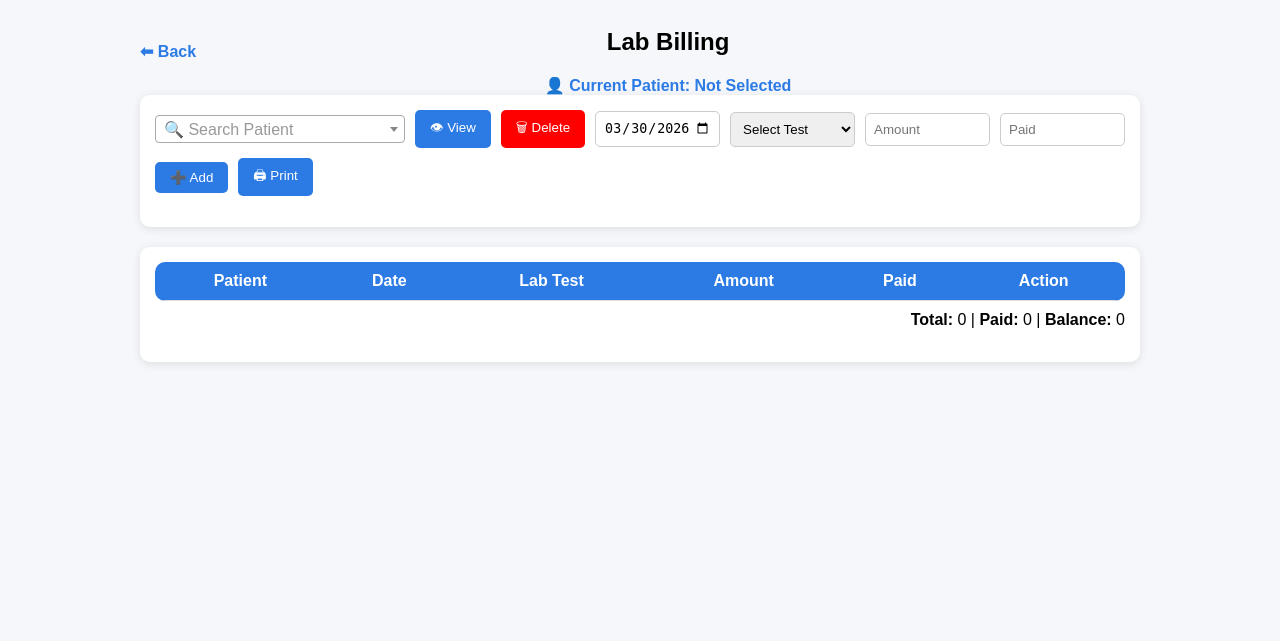
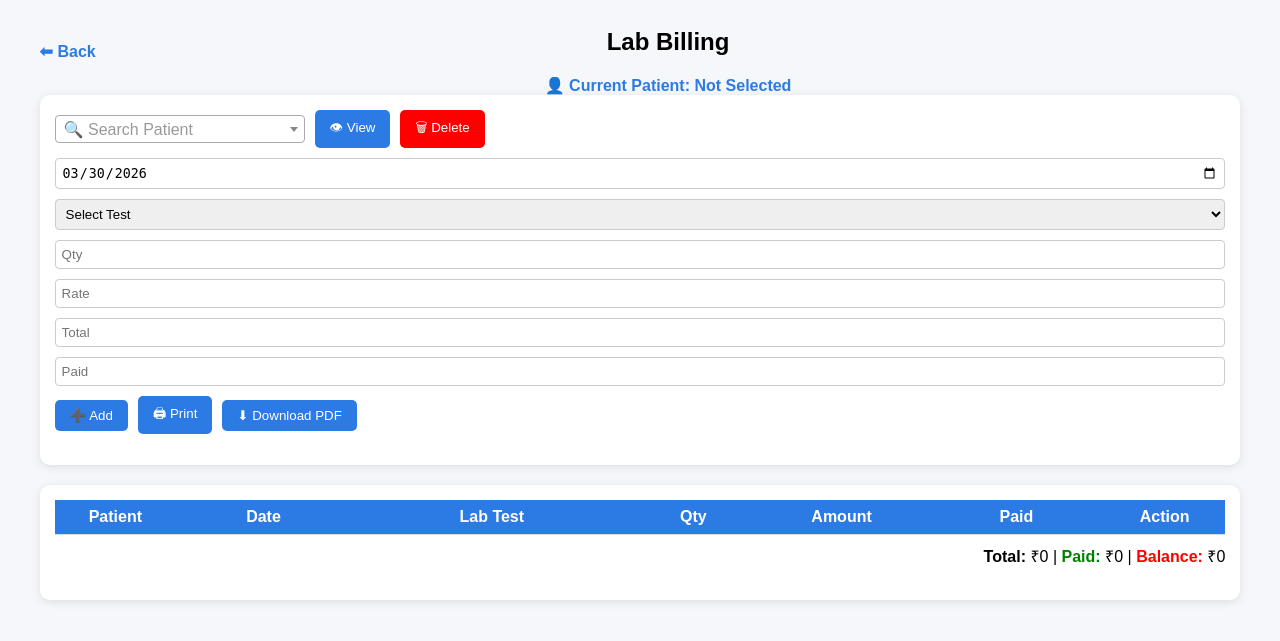
Before and after one commit to ashish8167/jjhealthcare, a Django app: page /lab/ in a window 1280 px wide. Shown: the top 641 px of the page. Run offline with Django 5.2, Linux system fonts and the light colour scheme; a user stored in the database is signed in; tables that the repository leaves empty hold one stand-in row (values such as "Sample post"); lists and menus that the app fills with data are empty; some libraries are stand-ins or nearby versions.

Commit message:
minor changes

```diff
--- a/hospital_app/core/templates/billing.html
+++ b/hospital_app/core/templates/billing.html
@@ -10,7 +10,8 @@ body {
 
 /* CONTAINER */
 .container {
-    width: 1000px;
+    width: 95%;
+    max-width: 1400px;
     margin: auto;
 }
 
@@ -27,6 +28,7 @@ h2 {
     margin-bottom: 20px;
     border-radius: 10px;
     box-shadow: 0 2px 10px rgba(0,0,0,0.1);
+    overflow-x: auto;   /* 🔥 ADD THIS */
 }
 
 /* FORM */
@@ -37,12 +39,20 @@ form {
     align-items: center;
 }
 
-select, input {
+/* select, input {
     padding: 8px;
     border: 1px solid #ccc;
     border-radius: 5px;
     flex: 1;
-    min-width: 120px;
+    min-width: 80px;
+    box-sizing: border-box;
+} */
+select, input {
+    width: 100%;
+    padding: 6px;
+    border: 1px solid #ccc;
+    border-radius: 4px;
+    box-sizing: border-box;
 }
 
 /* BUTTON */
@@ -64,18 +74,24 @@ table {
     width: 100%;
     border-collapse: collapse;
     border-radius: 10px;
-    overflow: hidden;
+    min-width: 1100px;  /* 🔥 IMPORTANT (because of Qty column) */
+    table-layout: fixed;
 }
 
 th {
     background: #2c7be5;
     color: white;
+    position: sticky;
+    top: 0;
+    z-index: 2;
 }
 
 th, td {
-    padding: 10px;
+    padding: 8px;
     text-align: center;
     border-bottom: 1px solid #ddd;
+    overflow: hidden;
+    text-overflow: ellipsis;
 }
 
 tr:hover {
@@ -100,6 +116,13 @@ tr:hover {
     font-weight: bold;
     color: #2c7be5;
 }
+th:nth-child(1), td:nth-child(1) { width: 10%; }
+th:nth-child(2), td:nth-child(2) { width: 15%; }
+th:nth-child(3), td:nth-child(3) { width: 25%; }
+th:nth-child(4), td:nth-child(4) { width: 10%; }
+th:nth-child(5), td:nth-child(5) { width: 15%; }
+th:nth-child(6), td:nth-child(6) { width: 15%; }
+th:nth-child(7), td:nth-child(7) { width: 10%; }
 </style>
 
 
@@ -212,11 +235,18 @@ tr:hover {
 
 {% endif %}
 
-<input name="amount" placeholder="Amount">
+{% if category != "doctor" and category != "other" and category != "room" %}
+    <input type="number" id="qty" name="qty" placeholder="Qty" oninput="calcAmount()">
+{% endif %}
+
+<input type="number" id="rate" name="amount" placeholder="Rate" oninput="calcAmount()">
+<input type="number" id="total" placeholder="Total" readonly>
+
 <input name="paid" placeholder="Paid">
 
 <button type="submit">➕ Add</button>
 <button type="button" onclick="printPatient()">🖨 Print</button>
+<button type="button" onclick="downloadPDF()">⬇ Download PDF</button>
 </form>
 </div>
 
@@ -247,6 +277,10 @@ tr:hover {
         {% endif %}
     {% endif %}
 
+{% if category != "doctor" and category != "other" and category != "room" %}
+    <th>Qty</th>
+{% endif %}
+
     <th>Amount</th>
     <th>Paid</th>
     <th>Action</th>
@@ -262,15 +296,28 @@ tr:hover {
 
 {% if category == "room" %}
 
-<td><input type="date" name="from_date" value="{{ r.from_date }}"></td>
-<td><input type="date" name="to_date" value="{{ r.to_date }}"></td>
-<td><input name="item" value="{{ r.item_name }}"></td>
+<td>
+    <input type="date" name="from_date" value="{{ r.from_date|date:'Y-m-d' }}">
+</td>
+
+<td>
+    <input type="date" name="to_date" value="{{ r.to_date|date:'Y-m-d' }}">
+</td>
+
+<td>
+    <input name="item" value="{{ r.item_name }}">
+</td>
 
 {% else %}
 
 <td><input type="date" name="date" value="{{ r.date|date:'Y-m-d' }}"></td>
 <td><input name="item" value="{{ r.item_name }}"></td>
 
+{% endif %}
+
+<!-- <td><input name="amount" value="{{ r.amount }}"></td> -->
+{% if category != "doctor" and category != "other" and category != "room" %}
+    <td><input name="qty" value="{{ r.quantity }}"></td>
 {% endif %}
 
 <td><input name="amount" value="{{ r.amount }}"></td>
@@ -288,11 +335,15 @@ tr:hover {
 </table>
 
 <!-- TOTAL -->
-<div class="total-box">
-    <b>Total:</b> {{ total_amount }} |
+<div class="total-box" style="font-size:16px;">
+    <b>Total:</b> ₹{{ total_amount }} |
+    <b style="color:green;">Paid:</b> ₹{{ total_paid }} |
+    <b style="color:red;">Balance:</b> ₹{{ balance }}
+</div>
+    <!-- <b>Total:</b> {{ total_amount }} |
     <b>Paid:</b> {{ total_paid }} |
     <b>Balance:</b> {{ balance }}
-</div>
+</div> -->
 
 <br>
 
@@ -409,3 +460,31 @@ $(document).ready(function() {
 
 });
 </script>
+
+<script>
+function downloadPDF() {
+    let patientId = document.getElementById("patientSelect").value;
+    let category = "{{ category }}";
+
+    if (!patientId) {
+        alert("⚠ Please select patient first");
+        return;
+    }
+
+    window.location.href = `/download-pdf/${patientId}/${category}/`;
+}
+</script>
+
+<script>
+function calcAmount() {
+    let qty = document.getElementById("qty")?.value || 1;
+    let rate = document.getElementById("rate")?.value || 0;
+
+    let total = qty * rate;
+
+    let totalField = document.getElementById("total");
+    if (totalField) {
+        totalField.value = total;
+    }
+}
+</script>
--- a/hospital_app/core/urls.py
+++ b/hospital_app/core/urls.py
@@ -20,5 +20,6 @@ urlpatterns = [
     path('delete/<int:id>/', views.delete_record, name='delete'),
     path('edit/<int:id>/', views.edit_record, name='edit'),
     path('set-patient/<int:id>/', views.set_patient, name='set_patient'),
+    path('download-pdf/<int:patient_id>/<str:category>/', views.download_pdf, name='download_pdf'),
 
 ]
--- a/hospital_app/core/views.py
+++ b/hospital_app/core/views.py
@@ -7,6 +7,10 @@ from datetime import date
 from django.utils import timezone
 from django.shortcuts import render, redirect
 from .models import Patient
+from django.http import HttpResponse
+from django.template.loader import render_to_string
+from weasyprint import HTML
+from datetime import date
 
 # 🔐 LOGIN
 def login_view(request):
@@ -128,21 +132,56 @@ def billing_page(request, category):
             )
         # 🔥 OTHER CATEGORIES
         else:
+            qty = int(request.POST.get('qty') or 1)
+            rate = int(request.POST.get('amount') or 0)
+
+            # apply qty only for selected categories
+            if category not in ["doctor", "other", "room"]:
+                final_amount = qty * rate
+            else:
+                final_amount = rate
+                qty = ""   # no qty for these
+
             Billing.objects.create(
                 patient_id=patient_id,
                 category=category,
                 date=request.POST.get('date') or timezone.now().date(),
                 item_name=item_name,
-                quantity=request.POST.get('qty', ''),
-                amount=int(request.POST.get('amount') or 0),
+                quantity=qty,
+                amount=final_amount,
                 paid_amount=int(request.POST.get('paid') or 0)
             )
 
         return redirect(category)
 
     # totals
-    total_amount = sum(r.amount for r in records)
-    total_paid = sum(r.paid_amount for r in records)
+    # total_amount = sum(r.amount for r in records)
+    # total_paid = sum(r.paid_amount for r in records)
+    # balance = total_amount - total_paid
+    total_amount = 0
+    total_paid = 0
+    for r in records:
+
+        if category == "room":
+            if r.from_date and r.to_date:
+                days = (r.to_date - r.from_date).days + 1
+                days = max(days, 1)
+
+                r.total_days = days
+                r.calculated_amount = days * r.amount
+
+                total_amount += r.calculated_amount
+            else:
+                r.total_days = 1
+                r.calculated_amount = r.amount
+                total_amount += r.amount
+
+        else:
+            r.calculated_amount = r.amount
+            total_amount += r.amount
+
+        total_paid += r.paid_amount or 0
+
     balance = total_amount - total_paid
 
     selected_patient_id = request.session.get('selected_patient')
@@ -180,14 +219,27 @@ def edit_record(request, id):
     record = get_object_or_404(Billing, id=id)
 
     if request.method == 'POST':
-        date_val = request.POST.get('date')
 
-        if date_val:
-            record.date = date_val
+        # 🔥 ROOM CATEGORY FIX
+        if record.category == "room":
+            record.from_date = request.POST.get('from_date') or None
+            record.to_date = request.POST.get('to_date') or None
+
+        else:
+            date_val = request.POST.get('date')
+            if date_val:
+                record.date = date_val
 
         record.item_name = request.POST.get('item', '')
-        record.quantity = request.POST.get('qty', '')
-        record.amount = int(request.POST.get('amount') or 0)
+        qty = int(request.POST.get('qty') or 1)
+        rate = int(request.POST.get('amount') or 0)
+
+        if record.category not in ["doctor", "other", "room"]:
+            record.quantity = qty
+            record.amount = qty * rate
+        else:
+            record.quantity = ""
+            record.amount = rate
         record.paid_amount = int(request.POST.get('paid') or 0)
 
         record.save()
@@ -214,8 +266,34 @@ def print_page(request, patient_id, category):
         category=category
     )
 
-    total_amount = sum(r.amount for r in records)
-    total_paid = sum(r.paid_amount for r in records)
+    # total_amount = sum(r.amount for r in records)
+    # total_paid = sum(r.paid_amount for r in records)
+    total_amount = 0
+    total_paid = 0
+    for r in records:
+
+        if category == "room":
+            if r.from_date and r.to_date:
+                days = (r.to_date - r.from_date).days + 1
+                days = max(days, 1)
+
+                r.total_days = days
+                r.calculated_amount = days * r.amount
+
+                total_amount += r.calculated_amount
+            else:
+                r.total_days = 1
+                r.calculated_amount = r.amount
+                total_amount += r.amount
+
+        else:
+            r.calculated_amount = r.amount
+            total_amount += r.amount
+
+        total_paid += r.paid_amount or 0
+
+    balance = total_amount - total_paid
+
 
     return render(request, 'print.html', {
         'records': records,
@@ -311,3 +389,60 @@ def set_patient(request, id):
 
     # go back to same page
     return redirect(request.META.get('HTTP_REFERER', 'dashboard'))
+
+
+@login_required
+def download_pdf(request, patient_id, category):
+    patient = get_object_or_404(Patient, id=patient_id)
+
+    records = Billing.objects.filter(
+        patient=patient,
+        category=category
+    )
+
+    # total_amount = sum(r.amount for r in records)
+    # total_paid = sum(r.paid_amount for r in records)
+    total_amount = 0
+    total_paid = 0
+    for r in records:
+
+        if category == "room":
+            if r.from_date and r.to_date:
+                days = (r.to_date - r.from_date).days + 1
+                days = max(days, 1)
+
+                r.total_days = days
+                r.calculated_amount = days * r.amount
+
+                total_amount += r.calculated_amount
+            else:
+                r.total_days = 1
+                r.calculated_amount = r.amount
+                total_amount += r.amount
+
+        else:
+            r.calculated_amount = r.amount
+            total_amount += r.amount
+
+        total_paid += r.paid_amount or 0
+
+    balance = total_amount - total_paid
+
+    html_string = render_to_string('print.html', {
+        'records': records,
+        'patient': patient,
+        'total_amount': total_amount,
+        'total_paid': total_paid,
+        'balance': total_amount - total_paid,
+        'category': category
+    })
+
+    pdf_file = HTML(string=html_string).write_pdf()
+
+    response = HttpResponse(pdf_file, content_type='application/pdf')
+
+    safe_name = patient.name.replace(" ", "_")
+    today = date.today().strftime("%d-%b-%Y")
+
+    response['Content-Disposition'] = f'attachment; filename="Bill_{safe_name}_{category}_{today}.pdf"'
+    return response
```
Also changed, not shown: hospital_app/core/templates/print.html (+36 -10 lines).
